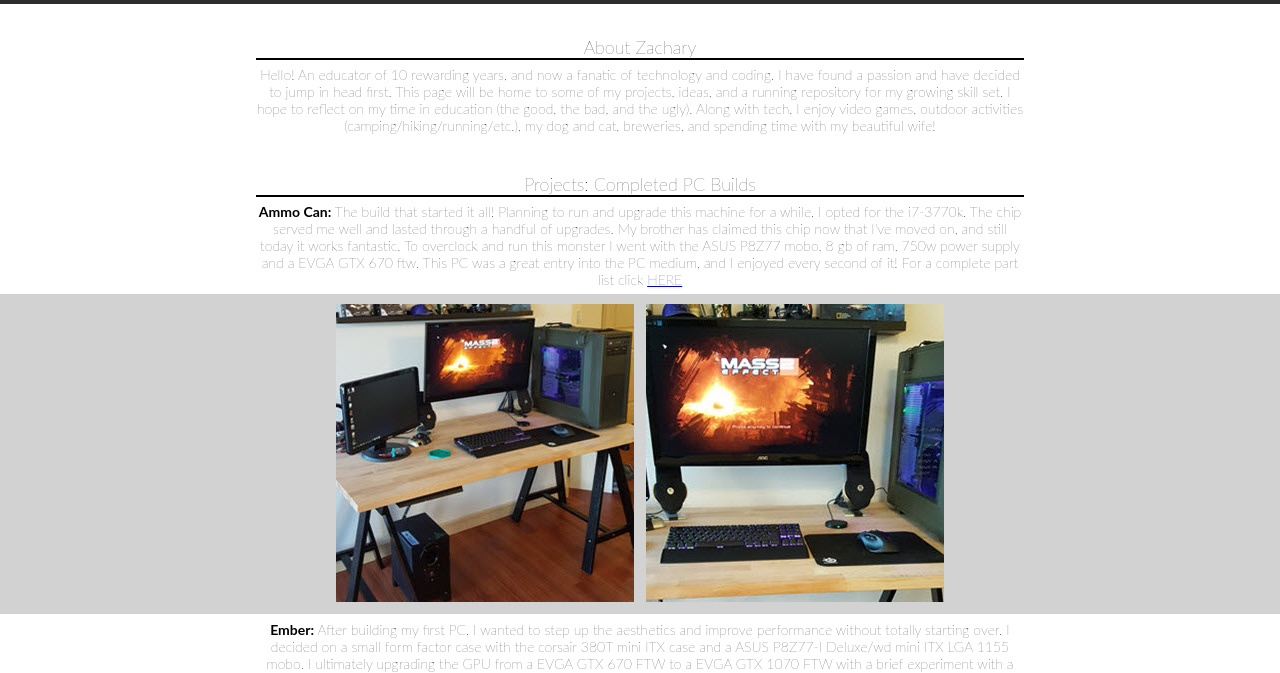
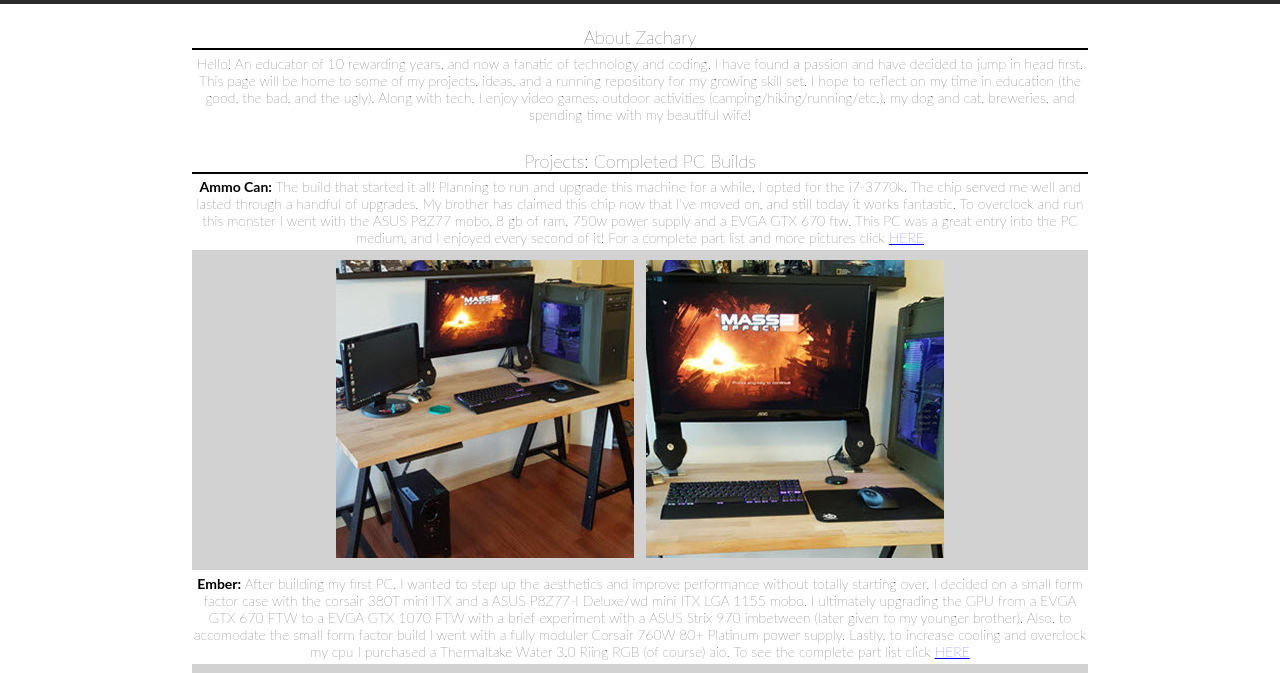
Before and after one commit to zstall/htmlpp2, a website: page src/index.html in a window 1280 px wide. Shown: the part 111-784 px from the top of the page. Drawn offline with Linux system fonts and the light colour scheme.

Commit message:
updated pcpartpicker weblink

```diff
--- a/src/index.html
+++ b/src/index.html
@@ -18,7 +18,7 @@
 		<section class="main">
 			<!-- Add UL of specific skills -->
 				<h3>Projects: Completed PC Builds</h3>
-				<p id="headerp"><strong>Ammo Can:</strong> The build that started it all! Planning to run and upgrade this machine for a while, I opted for the i7-3770k. The chip served me well and lasted through a handful of upgrades. My brother has claimed this chip now that I've moved on, and still today it works fantastic. To overclock and run this monster I went with the ASUS P8Z77 mobo, 8 gb of ram, 750w power supply and a EVGA GTX 670 ftw. This PC was a great entry into the PC medium, and I enjoyed every second of it! For a complete part list click <a href="https://pcpartpicker.com/user/zstall/saved/#view=D8Md6h" target="_blank">HERE</a></p>
+				<p id="headerp"><strong>Ammo Can:</strong> The build that started it all! Planning to run and upgrade this machine for a while, I opted for the i7-3770k. The chip served me well and lasted through a handful of upgrades. My brother has claimed this chip now that I've moved on, and still today it works fantastic. To overclock and run this monster I went with the ASUS P8Z77 mobo, 8 gb of ram, 750w power supply and a EVGA GTX 670 ftw. This PC was a great entry into the PC medium, and I enjoyed every second of it! For a complete part list and more pictures click <a href="https://pcpartpicker.com/b/GJBbt6" target="_blank">HERE</a></p>
 				<div id ="pcbackground">
 					<div id="pcbuilds">
 						<ul>
@@ -29,7 +29,7 @@
 						</ul>
 					</div>
 				</div>
-				<p id="headerp"><strong>Ember:</strong> After building my first PC, I wanted to step up the aesthetics and improve performance without totally starting over. I decided on a small form factor case with the corsair 380T mini ITX case and a ASUS P8Z77-I Deluxe/wd mini ITX LGA 1155 mobo. I ultimately upgrading the GPU from a EVGA GTX 670 FTW to a EVGA GTX 1070 FTW with a brief experiment with a ASUS Strix 970 imbetween (later given to my younger brother). Also, to accomodate the small form factor build I went with a fully moduler Corsair 760W 80+ Platinum power supply. Lastly, to increase cooling and overclock my cpu I purchased a Thermaltake Water 3.0 Riing RGB (of course) aio. To see the complete part list click <a href="https://pcpartpicker.com/user/zstall/saved/#view=YgJHNG" target="_blank">HERE</a></p>
+				<p id="headerp"><strong>Ember:</strong> After building my first PC, I wanted to step up the aesthetics and improve performance without totally starting over. I decided on a small form factor case with the corsair 380T mini ITX and a ASUS P8Z77-I Deluxe/wd mini ITX LGA 1155 mobo. I ultimately upgrading the GPU from a EVGA GTX 670 FTW to a EVGA GTX 1070 FTW with a brief experiment with a ASUS Strix 970 imbetween (later given to my younger brother). Also, to accomodate the small form factor build I went with a fully moduler Corsair 760W 80+ Platinum power supply. Lastly, to increase cooling and overclock my cpu I purchased a Thermaltake Water 3.0 Riing RGB (of course) aio. To see the complete part list click <a href="https://pcpartpicker.com/user/zstall/saved/#view=YgJHNG" target="_blank">HERE</a></p>
 				<div id ="pcbackground">
 					<div id="pcbuilds">
 						<ul>
--- a/src/main.css
+++ b/src/main.css
@@ -42,19 +42,21 @@
 	padding: 0.5%;
 }
 
+.main, #tagline {
+	width: 70%;
+	margin: 0 auto;
+}
+
 #tagline h3,.main h3 {
 	padding-top: 2.5%;
 	border-bottom: 2px solid black;
-	width: 60%;
-	margin: 0 auto;
 }
 
 #tagline p, #headerp {
 	text-align: center;
 	padding-top: 0.5%;
 	padding-bottom: 0.5%;
-	width: 60%;
-	margin: 0 auto;
+
 }
 
 #pcbackground {
@@ -64,13 +66,10 @@
 #pcbuilds {
 	display: table;
 	margin: 0 auto;
-
-
 }
 
 #pcbuilds ul {
 	list-style-type: none;
-
 }
 
 #pcbuilds li img {
```
